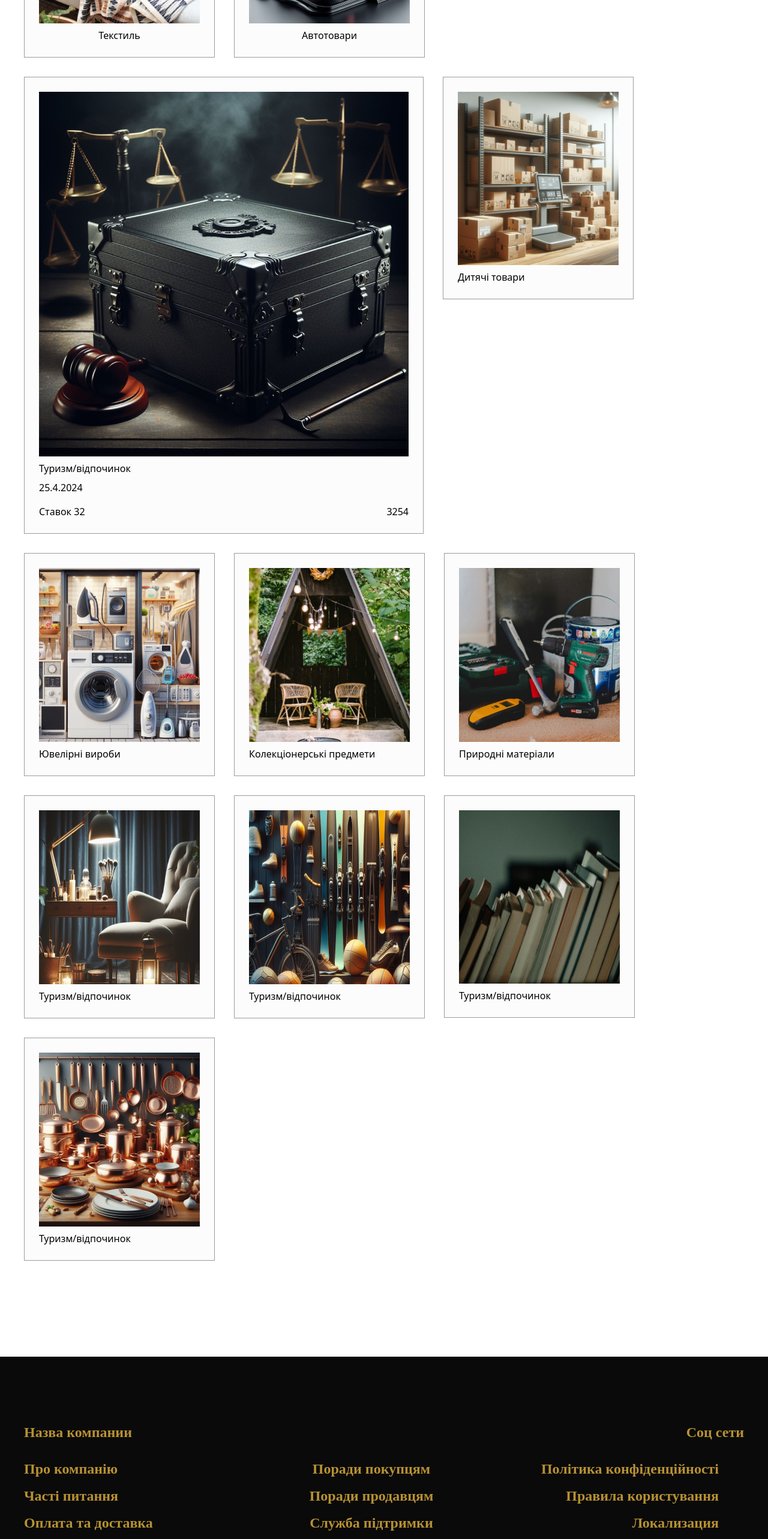
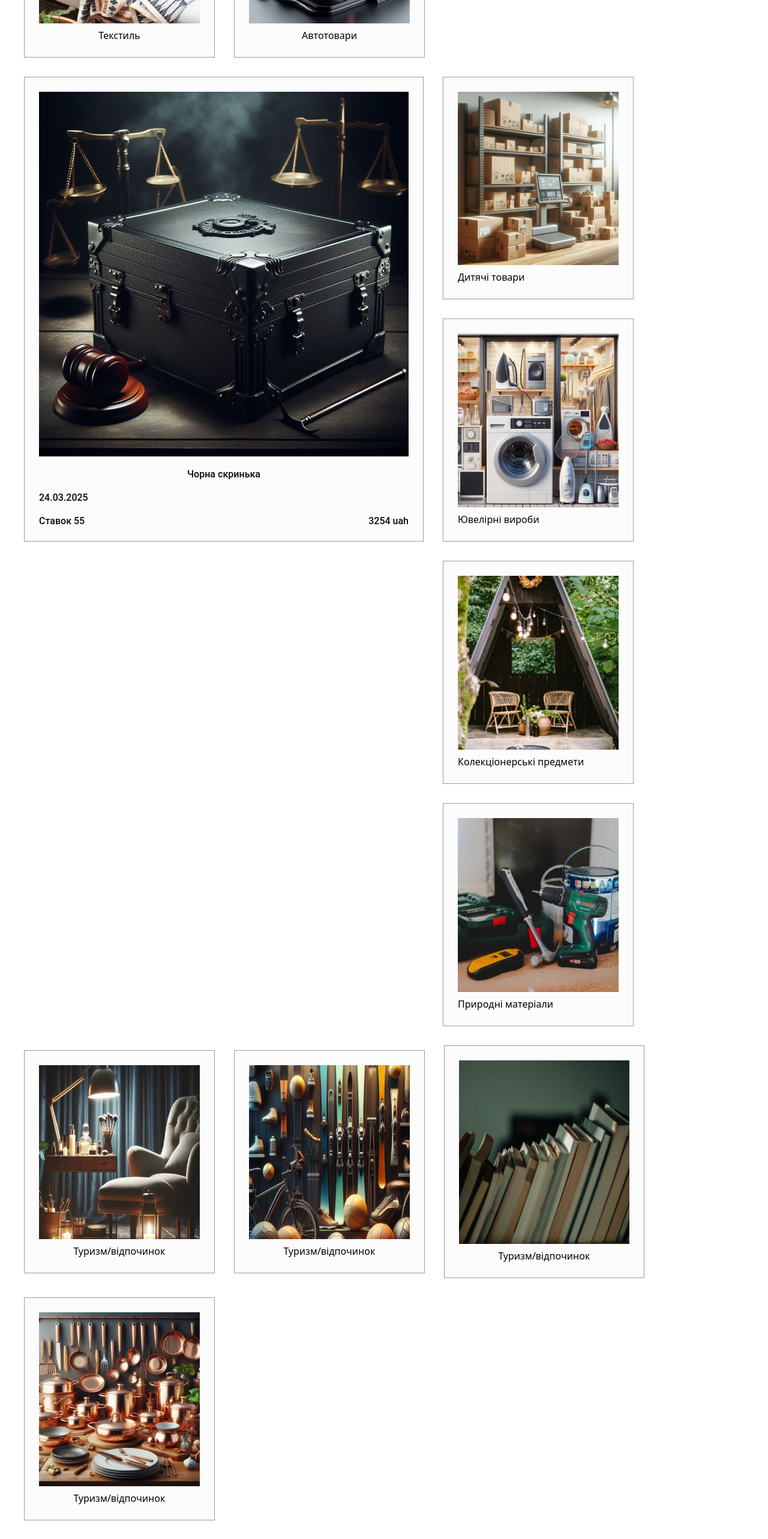
Before and after one commit to AlexFirulin/market-place, a Nuxt app in the folder frontend/: page / in a window 1280 px wide. Shown: the part 3740-6306 px from the top of the page at 60% size. Built offline with nearby package versions, Linux system fonts and the light colour scheme.

Commit message:
finish main page

```diff
--- a/frontend/assets/scss/pages/the-main-page.scss
+++ b/frontend/assets/scss/pages/the-main-page.scss
@@ -106,9 +106,45 @@
     }
     .category-bottom {
       display: flex;
-      flex-wrap: wrap;
+
       align-items: flex-start;
       justify-content: flex-start;
+      gap: 32px 32px;
+      .black-box {
+        display: flex;
+        flex-direction: column;
+        align-items: center;
+        width: fit-content;
+        box-sizing: border-box;
+        border: 0.2px solid rgba(10, 10, 10, 0.4);
+        background: rgb(252, 252, 252);
+        padding: 24px;
+        gap: 20px;
+        color: rgb(10, 10, 10);
+        font-family: Roboto;
+        font-size: 16px;
+        font-weight: 500;
+        line-height: 19px;
+        letter-spacing: 4%;
+        text-align: left;
+        img {
+          max-width: 616px;
+          max-height: 608px;
+        }
+        .bid-data {
+          display: flex;
+          flex-direction: column;
+          align-self: baseline;
+        }
+        .bid-cost {
+          display: flex;
+          justify-content: space-between;
+          width: 100%;
+        }
+      }
+      .wrapper-small {
+        display: flex;
+        flex-wrap: wrap;
         gap: 32px 32px;
         .bottom-item {
           display: flex;
@@ -127,21 +163,32 @@
               max-width: 268px;
               max-height: 290px;
             }
-          .black-box {
-            max-width: 616px;
-            max-height: 608px;
           }
-          .bid-data {
+        }
+      }
+    }
+    .end-item-wrapper {
+      display: flex;
+      flex-wrap: wrap;
+      gap: 32px 32px;
+    .end-item {
       display: flex;
       flex-direction: column;
-            gap: 16px;
-          }
-          .bid-cost {
+      align-items: center;
+      align-self: center;
+      box-sizing: border-box;
+      border: 0.2px solid rgba(10, 10, 10, 0.4);
+      background: rgb(252, 252, 252);
+      padding: 24px;
+      gap: 8px;
+      .items {
         display: flex;
-            justify-content: space-between;
+        flex-direction: column;
+        align-items: center;
+        justify-content: center;
+        gap: 8px;
       }
     }
     }
   }
 }
-}
--- a/frontend/pages/index.vue
+++ b/frontend/pages/index.vue
@@ -29,27 +29,52 @@
       </div>
       <div class="category-mid">
         <div v-for="item in midItems"
-             :key="item.name" class="small-mid-items">
-              <img :src="item.img" alt="/" class="img">
-              <p>{{ item.name }}</p>
-            </div>
+             :key="item.name"
+             class="small-mid-items">
+          <img :src="item.img"
+               alt="/"
+               class="img">
+          <p>{{ item.name }}</p>
+        </div>
       </div>
       <div class="category-bottom">
-        <div v-for="(item, index) in bottomItems" :key="item.name" class="bottom-item">
-          <div class="items" >
-            <img :src="item.img" alt="/" class="img" :class="{'black-box' : index === 0}">
-            <p>{{ item.name }}</p>
-            <div v-if="index === 0" class="bid-data">
-              <div>{{ item.date }}</div>
-              <div class="bid-cost">
-                <div> Ставок {{ item.bids }}</div>
-                <div>{{ item.price }}</div>
-              </div>
-
+        <div class="black-box">
+          <img src="/images/categories/photo19.png"
+               alt="black-box">
+          <div class="auction-name">Чорна скринька</div>
+          <div class="bid-data">
+            24.03.2025
+          </div>
+          <div class="bid-cost">
+            <div> Ставок 55</div>
+            <div> 3254 uah</div>
+          </div>
+        </div>
+        <div class="wrapper-small">
+          <div v-for="(item, index) in bottomItems.slice(0, 4)"
+               :key="index"
+               class="bottom-item">
+            <div class="items">
+              <img :src="item.img"
+                   alt="/"
+                   class="img">
+              <p>{{ item.name }}</p>
             </div>
           </div>
         </div>
       </div>
+      <div class="end-item-wrapper">
+      <div v-for="(item, index) in bottomItems.slice(4)"
+           :key="index"
+           class="end-item">
+        <div class="items">
+          <img :src="item.img"
+               alt="/"
+               class="img">
+          <p>{{ item.name }}</p>
+        </div>
+      </div>
+    </div>
     </div>
   </main>
 </template>
@@ -108,14 +133,7 @@ const midItems = [
   }
 ]
 const bottomItems = [
-{
-    name: 'Туризм/відпочинок',
-    img: '/images/categories/photo19.png',
-    date:'25.4.2024',
-    bids: '32',
-    price: '3254'
-  },
-{
+  {
     name: 'Дитячі товари',
     img: '/images/categories/photo100.png'
   },
@@ -146,9 +164,7 @@ const bottomItems = [
   {
     name: 'Туризм/відпочинок',
     img: '/images/categories/photo18.png'
-  },
-
-
+  }
 ]
 </script>
 
```
Lines whose indentation alone changed are shown as unchanged.
